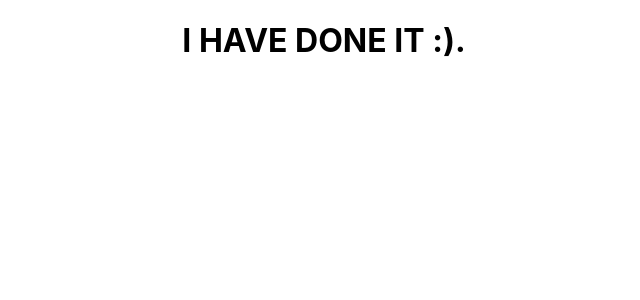
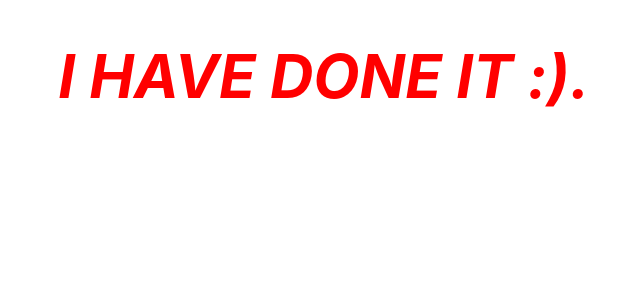
Before and after one commit to SergiiOz/react, a React (Create React App) app in the folder react-theory/: page / in a window 1280 px wide. Shown: the top 300 px of the page, without its empty margins (316-956 px from the left). Built offline with nearby package versions, Linux system fonts and the light colour scheme.

Commit message:
added inline style to jsx

```diff
--- a/react-theory/src/App.js
+++ b/react-theory/src/App.js
@@ -2,12 +2,16 @@ import React from 'react';
 import './App.css';
 
 function App() {
+  const divStyle = {
+    'color': 'red',
+  }
+
   return (
-    <div className="App">
-      <h1>
+    <div className="App" style={{ fontStyle: 'italic', fontSize: '30px' }}>
+      <h1 style={divStyle}>
         I have done it :).
       </h1>
-    </div>
+    </div >
 
   );
   //what is it JSX, how convert (important - when we use jsx we have to import 'REACT' from 'react')
```
